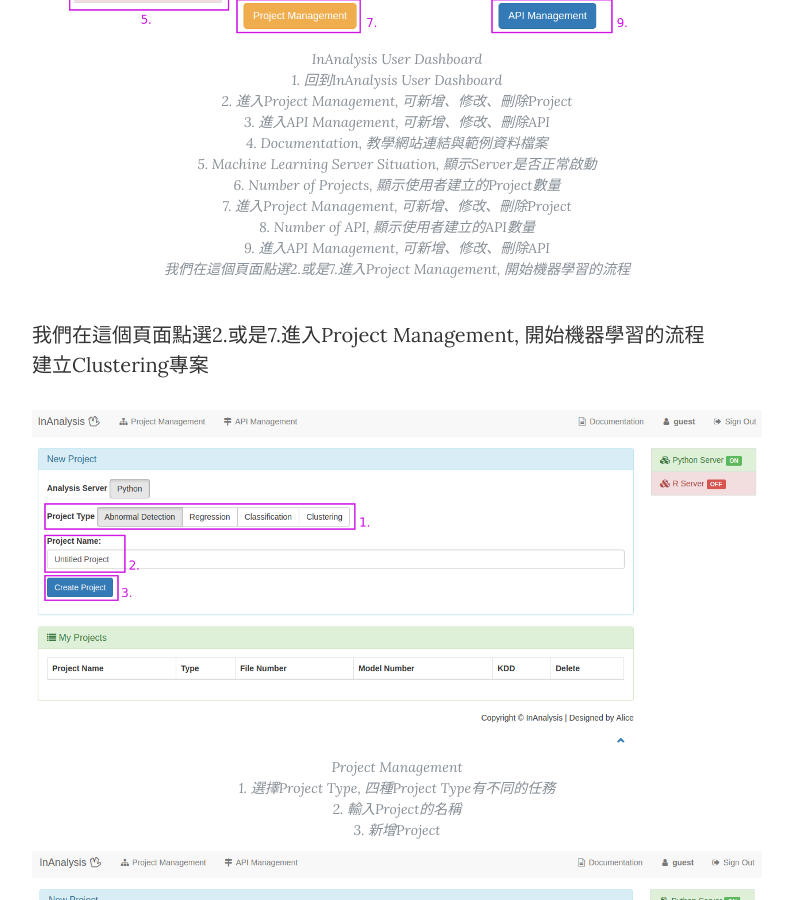
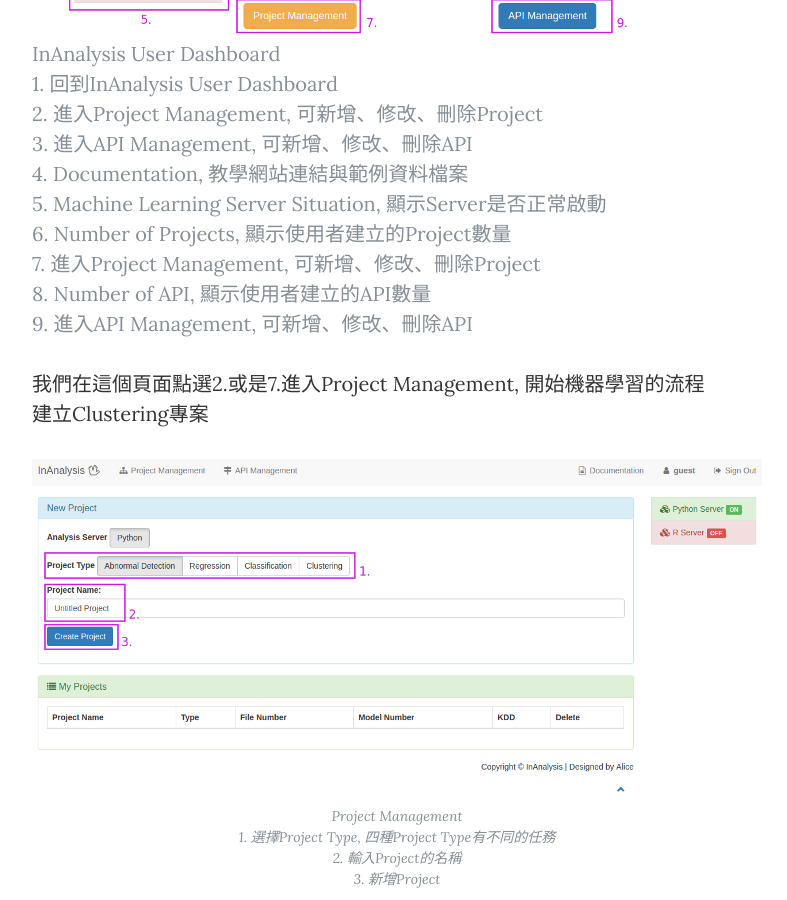
Before and after one commit to inanalysis/inanalysis.github.io, a Jekyll site: the page built from clustering.html, in a window 1280 px wide and 900 px high, scrolled down 3687 px. Shown: the whole window, without its empty margins (243-1030 px from the left). Built offline with Jekyll 4.4.1, drawn with Linux system fonts in a browser that asks for light colours.

Commit message:
add introduction

```diff
--- a/clustering.html
+++ b/clustering.html
@@ -62,7 +62,7 @@
                 <h5>建立訓練資料</h5>
                 <p>
                     將iris.data中的class欄位刪除，另存成csv檔作為訓練檔（
-                    <a href="file/iris-train-nolabel.csv">下載</a> 1.8 kB）
+                    <a href="file/iris-train-nolabel.csv">下載</a> 1.8 kB ）
                 </p>
                 <h5>模型建立方法</h5>
                 <p>用kmeans演算法建立預測模型</p>
@@ -81,7 +81,7 @@
                     1.建立專案 Create Project
                 </h4>
                 <img class="img-fluid" src="img/demo/intro/01_index.png" alt="">
-                <span class="caption text-muted">
+                <span class="text-muted">
                     InAnalysis User Dashboard <br>
                     1. 回到InAnalysis User Dashboard<br>
                     2. 進入Project Management, 可新增、修改、刪除Project<br>
@@ -92,7 +92,6 @@
                     7. 進入Project Management, 可新增、修改、刪除Project<br>
                     8. Number of API, 顯示使用者建立的API數量<br>
                     9. 進入API Management, 可新增、修改、刪除API<br>
-                    我們在這個頁面點選2.或是7.進入Project Management, 開始機器學習的流程
                 </span>
                 <p>
                     我們在這個頁面點選2.或是7.進入Project Management, 開始機器學習的流程<br>
```
